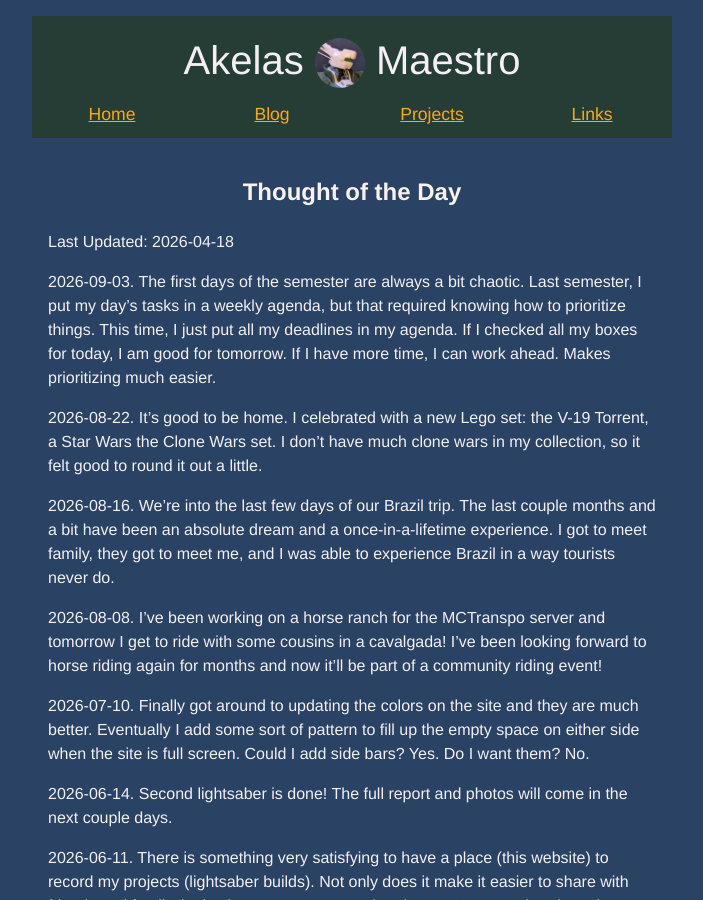
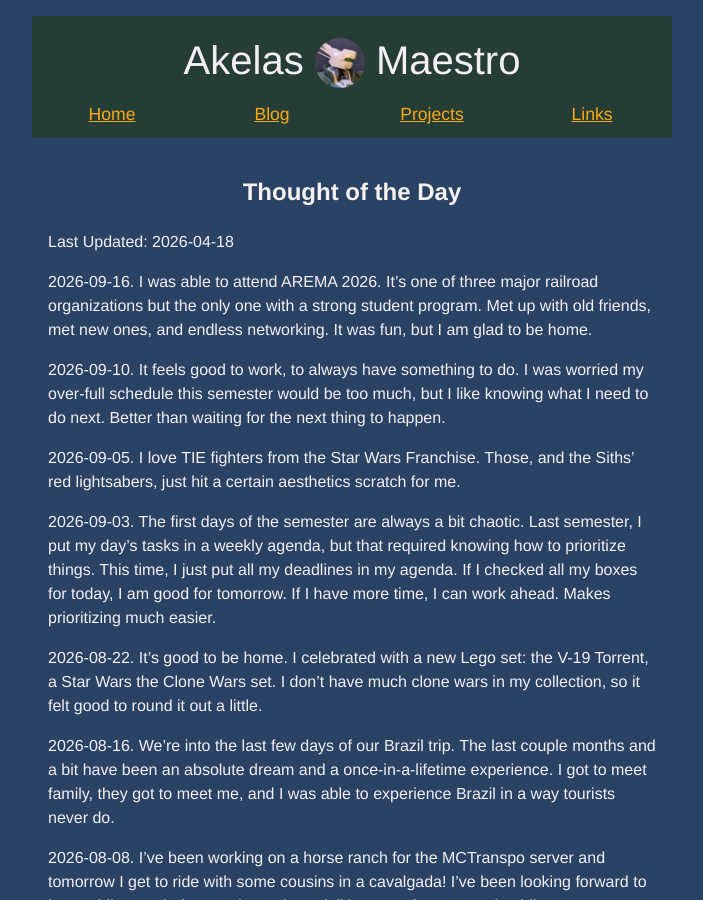
Before and after one commit to AkelasMaestro/akelasmaestro.github.io, a Jekyll site: the page built from _posts/2026-04-08-daily-blog.md, in a window 1280 px wide and 900 px high. Shown: the whole window, without its empty margins (288-991 px from the left). Built offline with Jekyll 4.4.1, drawn with Linux system fonts in a browser that asks for light colours.

Commit message:
PUSH NOTE : 2026-04-08-daily-blog.md

```diff
--- a/_posts/2026-04-08-daily-blog.md
+++ b/_posts/2026-04-08-daily-blog.md
@@ -6,6 +6,12 @@ date: 2026-04-18
 tags:
   - Website-Ideas
 ---
+2026-09-16. I was able to attend AREMA 2026. It's one of three major railroad organizations but the only one with a strong student program. Met up with old friends, met new ones, and endless networking. It was fun, but I am glad to be home.
+
+2026-09-10. It feels good to work, to always have something to do. I was worried my over-full schedule this semester would be too much, but I like knowing what I need to do next. Better than waiting for the next thing to happen.
+
+2026-09-05. I love TIE fighters from the Star Wars Franchise. Those, and the Siths' red lightsabers, just hit a certain aesthetics scratch for me.
+
 2026-09-03. The first days of the semester are always a bit chaotic. Last semester, I put my day's tasks in a weekly agenda, but that required knowing how to prioritize things. This time, I just put all my deadlines in my agenda. If I checked all my boxes for today, I am good for tomorrow. If I have more time, I can work ahead. Makes prioritizing much easier.
 
 2026-08-22. It's good to be home. I celebrated with a new Lego set: the V-19 Torrent, a Star Wars the Clone Wars set. I don't have much clone wars in my collection, so it felt good to round it out a little.
```
